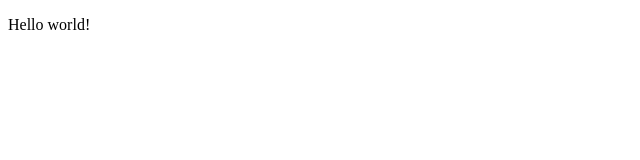
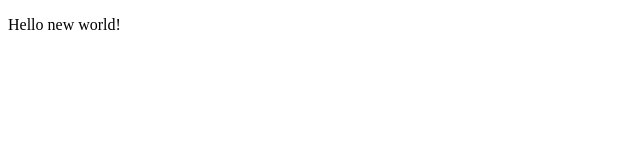
Before and after one commit to PiotrB95/FootballApp, a React (Vite) app: page / in a window 1280 px wide. Shown: the top 160 px of the page, without its empty margins (0-640 px from the left). Built offline with nearby package versions, Linux system fonts and the light colour scheme.

Commit message:
init commit settings lint-staged working config

```diff
--- a/package.json
+++ b/package.json
@@ -9,7 +9,7 @@
     "lint": "eslint --report-unused-disable-directives --max-warnings 0",
     "prettify": "prettier --write",
     "preview": "vite preview",
-    "typecheck": "tsc --noEmit",
+    "typecheck": "tsc --noEmit --jsx react-jsx",
     "prepare": "husky install"
   },
   "dependencies": {
@@ -17,6 +17,7 @@
     "react-dom": "^18.2.0"
   },
   "devDependencies": {
+    "@types/node": "^22.10.3",
     "@types/react": "^18.2.66",
     "@types/react-dom": "^18.2.22",
     "@typescript-eslint/eslint-plugin": "^7.2.0",
--- a/src/App.tsx
+++ b/src/App.tsx
@@ -1,3 +1,7 @@
 export const App = () => {
-  return <p>Hello world!</p>
+  return (
+    <div>
+      <p>Hello new world!</p>
+    </div>
+  )
 }
```
Also changed, not shown: .lintstagedrc.cjs, 1 other file (tests, documents, lock files or other folders).
